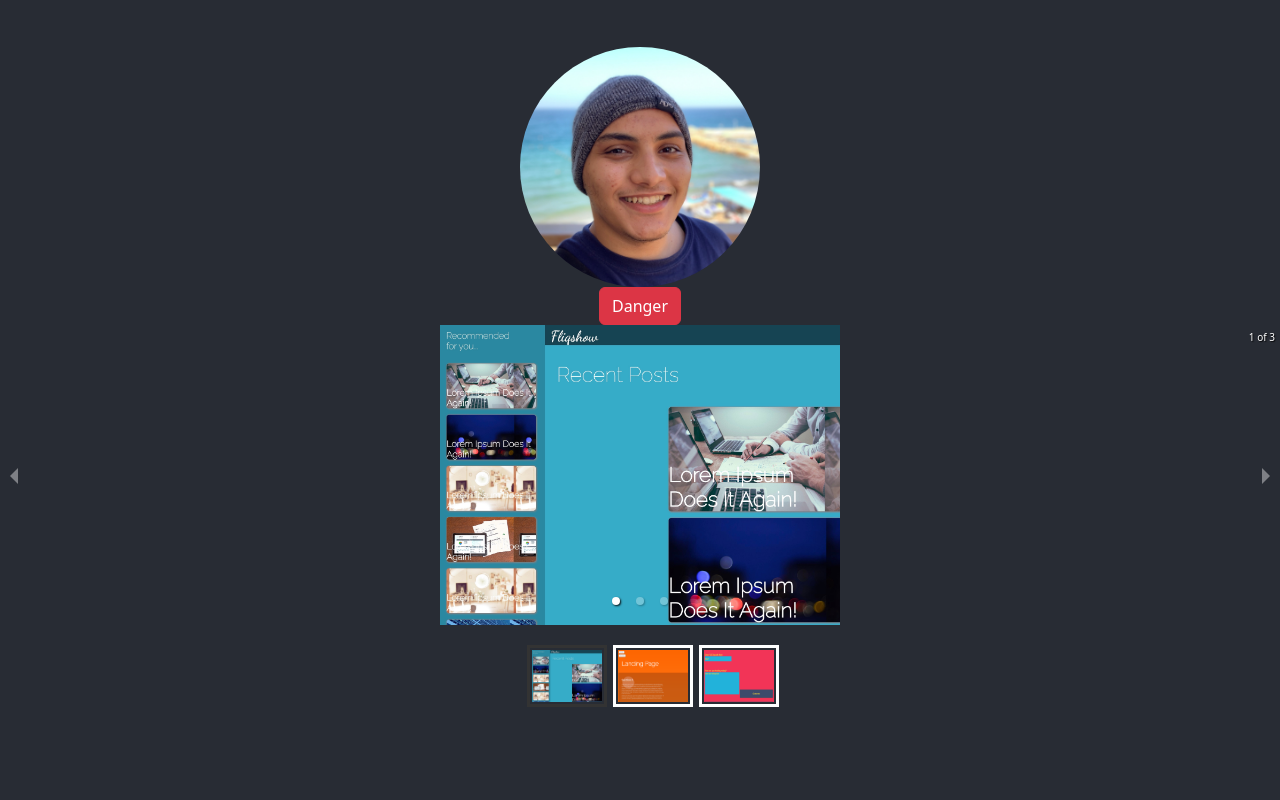
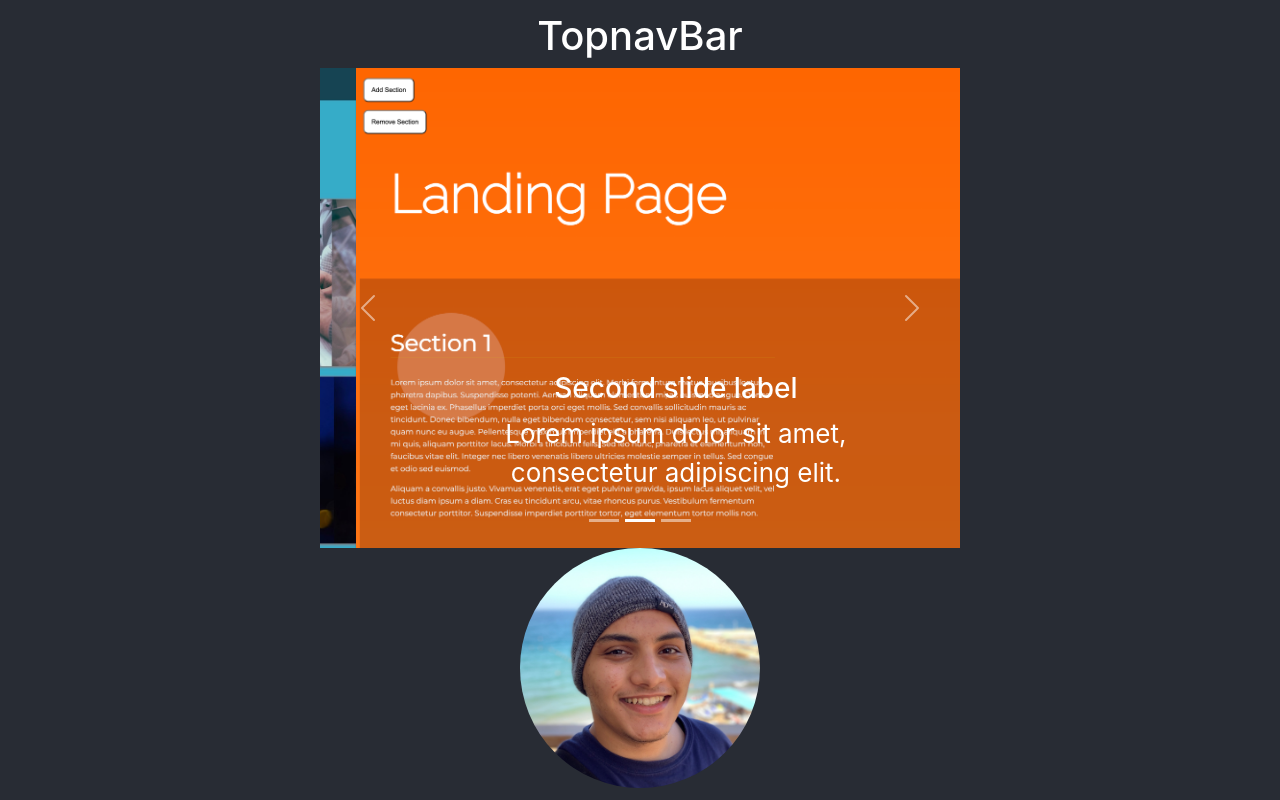
Before and after one commit to ibrahimelnemr/portfolio, a React (Create React App) app: page / in a window 1280 px wide. Built offline with nearby package versions, Linux system fonts and the light colour scheme.

Commit message:
carousel using react-bootstrap

```diff
--- a/package.json
+++ b/package.json
@@ -11,9 +11,7 @@
     "react": "^18.2.0",
     "react-bootstrap": "^2.7.0",
     "react-dom": "^18.2.0",
-    "react-responsive-carousel": "^3.2.23",
     "react-scripts": "5.0.1",
-    "reactstrap": "^9.1.5",
     "web-vitals": "^2.1.4"
   },
   "scripts": {
--- a/public/index.html
+++ b/public/index.html
@@ -24,7 +24,10 @@
       work correctly both with client-side routing and a non-root public URL.
       Learn how to configure a non-root public URL by running `npm run build`.
     -->
-    <title>React App</title>
+    <!-- Link to Bootstrap CSS -->
+    <!-- <link rel="stylesheet" href="https://cdn.jsdelivr.net/npm/bootstrap@4.3.1/dist/css/bootstrap.min.css" integrity="sha384-ggOyR0iXCbMQv3Xipma34MD+dH/1fQ784/j6cY/iJTQUOhcWr7x9JvoRxT2MZw1T" crossorigin="anonymous"> -->
+
+    <title>Portfolio</title>
   </head>
   <body>
     <noscript>You need to enable JavaScript to run this app.</noscript>
@@ -39,5 +42,10 @@
       To begin the development, run `npm start` or `yarn start`.
       To create a production bundle, use `npm run build` or `yarn build`.
     -->
+     <!-- Optional JavaScript -->
+    <!-- jQuery first, then Popper.js, then Bootstrap JS -->
+    <!-- <script src="https://code.jquery.com/jquery-3.3.1.slim.min.js" integrity="sha384-q8i/X+965DzO0rT7abK41JStQIAqVgRVzpbzo5smXKp4YfRvH+8abtTE1Pi6jizo" crossorigin="anonymous"></script>
+    <script src="https://cdn.jsdelivr.net/npm/popper.js@1.14.7/dist/umd/popper.min.js" integrity="sha384-UO2eT0CpHqdSJQ6hJty5KVphtPhzWj9WO1clHTMGa3JDZwrnQq4sF86dIHNDz0W1" crossorigin="anonymous"></script>
+    <script src="https://cdn.jsdelivr.net/npm/bootstrap@4.3.1/dist/js/bootstrap.min.js" integrity="sha384-JjSmVgyd0p3pXB1rRibZUAYoIIy6OrQ6VrjIEaFf/nJGzIxFDsf4x0xIM+B07jRM" crossorigin="anonymous"></script> -->
   </body>
 </html>
--- a/src/App.js
+++ b/src/App.js
@@ -1,18 +1,18 @@
-import logo from './logo.svg';
-import profileImg from './profile.jpg'
+import 'bootstrap/dist/css/bootstrap.min.css';
 import './App.css';
-import Greet from './components/Greet'
-import DemoCarousel from './components/DemoCarousel';
-import ProfileImage from './components/ProfileImage'
+import ProfileImage from './components/ProfileImage';
+import TopNavBar from './components/TopNavBar';
+import Carousel2 from './components/Carousel2';
 
 function App() {
   return (
     <div className="App">
       <header className="App-header">
+      <TopNavBar/>
+      <Carousel2/>
       <ProfileImage/>
-      <Greet/>
 
-      <DemoCarousel infiniteLoop={'True'}/>
+
       </header>
     </div>
 
--- /dev/null
+++ b/src/components/Carousel2.js
@@ -0,0 +1,56 @@
+import React from 'react';
+import Nav from 'react-bootstrap/Nav'
+import Navbar from 'react-bootstrap/Navbar'
+import Container from 'react-bootstrap/Container';
+import Carousel from 'react-bootstrap/Carousel';
+import blogImg from '../blog.jpg'
+import landingPageImg from '../landing page.jpg'
+import weatherJournalAppImg from '../weather journal app.jpg'
+
+function Carousel2() {
+    return(
+
+<Carousel className="w-50">
+      <Carousel.Item>
+        <img
+          className="d-block w-100"
+          src={blogImg}
+          alt="First slide"
+        />
+        <Carousel.Caption>
+          <h3>First slide label</h3>
+          <p>Nulla vitae elit libero, a pharetra augue mollis interdum.</p>
+        </Carousel.Caption>
+      </Carousel.Item>
+      <Carousel.Item>
+        <img
+          className="d-block w-100"
+          src={landingPageImg}
+          alt="Second slide"
+        />
+
+        <Carousel.Caption>
+          <h3>Second slide label</h3>
+          <p>Lorem ipsum dolor sit amet, consectetur adipiscing elit.</p>
+        </Carousel.Caption>
+      </Carousel.Item>
+      <Carousel.Item>
+        <img
+          className="d-block w-100"
+          src={weatherJournalAppImg}
+          alt="Third slide"
+        />
+
+        <Carousel.Caption>
+          <h3>Third slide label</h3>
+          <p>
+            Praesent commodo cursus magna, vel scelerisque nisl consectetur.
+          </p>
+        </Carousel.Caption>
+      </Carousel.Item>
+    </Carousel>
+
+    );
+}
+
+export default Carousel2
--- a/src/components/DemoCarousel.js
+++ /dev/null
@@ -1,30 +0,0 @@
-import React, { Component } from 'react';
-import ReactDOM from 'react-dom';
-import "react-responsive-carousel/lib/styles/carousel.min.css";
-import blogImg from '../blog.jpg'
-import landingPageImg from '../landing page.jpg'
-import weatherJournalAppImg from '../weather journal app.jpg'
-import { Carousel } from 'react-responsive-carousel';
-
-class DemoCarousel extends Component {
-    render() {
-        return (
-            <Carousel infiniteLoop={'true'}>
-                <div>
-                    <img src={blogImg} className="carousel-img"/>
-
-                </div>
-                <div>
-                    <img src={landingPageImg} className="carousel-img"/>
-
-                </div>
-                <div>
-                    <img src={weatherJournalAppImg} className="carousel-img"/>
-
-                </div>
-            </Carousel>
-        );
-    }
-};
-
-export default DemoCarousel
--- a/src/components/Greet.js
+++ /dev/null
@@ -1,15 +0,0 @@
-import React from 'react';
-import { Button } from 'reactstrap';
-import 'bootstrap/dist/css/bootstrap.min.css';
-
-
-// function Greet () {
-//     return <h1>Greet Component</h1>
-// }
-
-// const Greet = () => <h1>Hello!</h1>
-// export default Greet
-
-export default(props) => {
-    return <Button color="danger">Danger</Button>;
-}
--- /dev/null
+++ b/src/components/TopNavBar.js
@@ -0,0 +1,10 @@
+import React from 'react';
+import {Nav} from 'react-bootstrap';
+
+function TopNavBar() {
+    return(
+        <h1>TopnavBar</h1>
+    );
+}
+
+export default TopNavBar
--- a/src/index.css
+++ b/src/index.css
@@ -11,3 +11,8 @@ code {
   font-family: source-code-pro, Menlo, Monaco, Consolas, 'Courier New',
     monospace;
 }
+
+.carousel-img {
+  max-height: 300px;
+  max-width: auto;
+}
--- a/src/index.js
+++ b/src/index.js
@@ -1,7 +1,9 @@
 import React from 'react';
+import 'bootstrap/dist/css/bootstrap.min.css';
 import ReactDOM from 'react-dom/client';
 import './index.css';
 import App from './App';
+
 import reportWebVitals from './reportWebVitals';
 
 const root = ReactDOM.createRoot(document.getElementById('root'));
--- /dev/null
+++ b/src/tempCodeRunnerFile.js
@@ -0,0 +1 @@
+components
```
Also changed, not shown: 1 other file (tests, documents, lock files or other folders).
